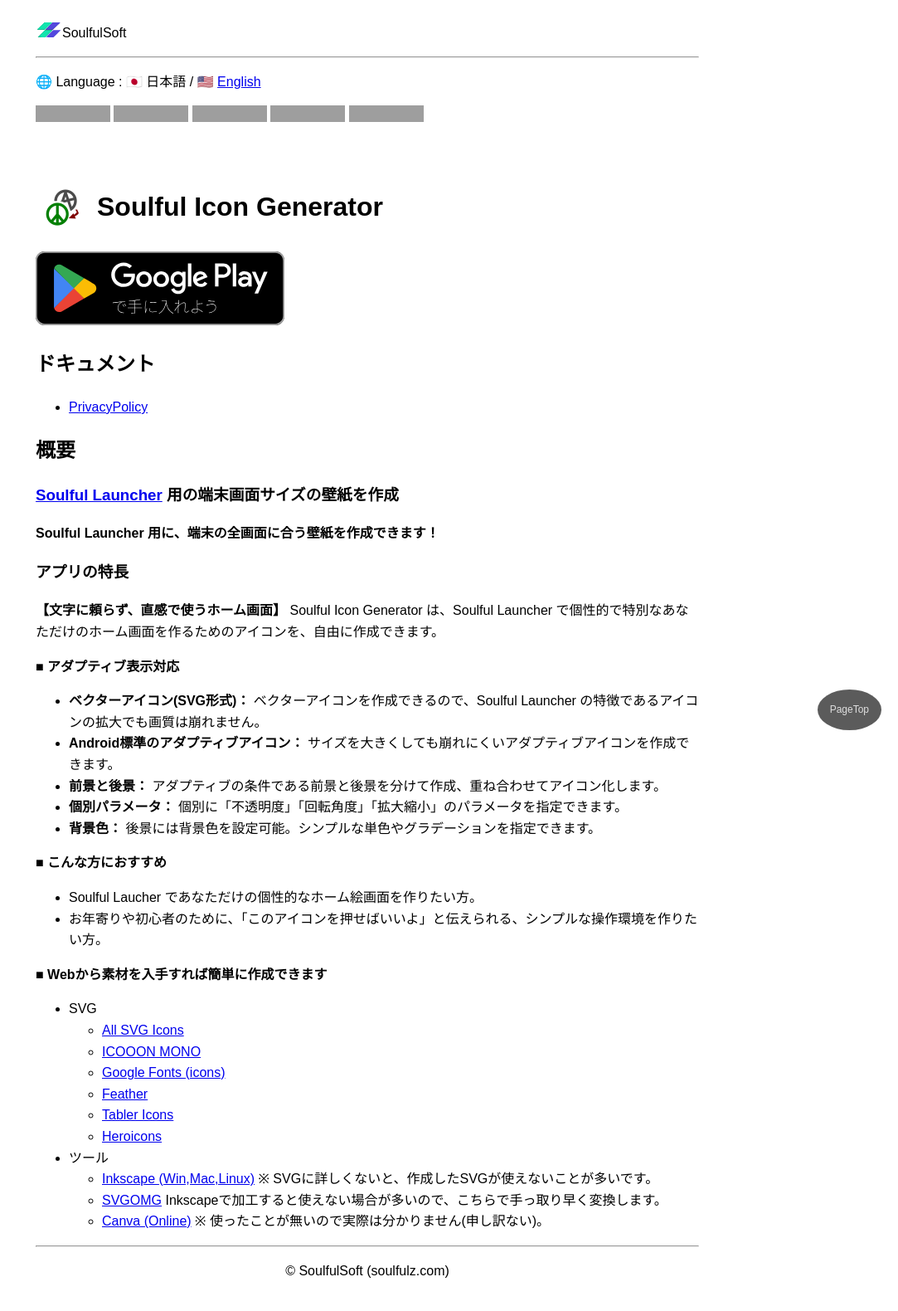
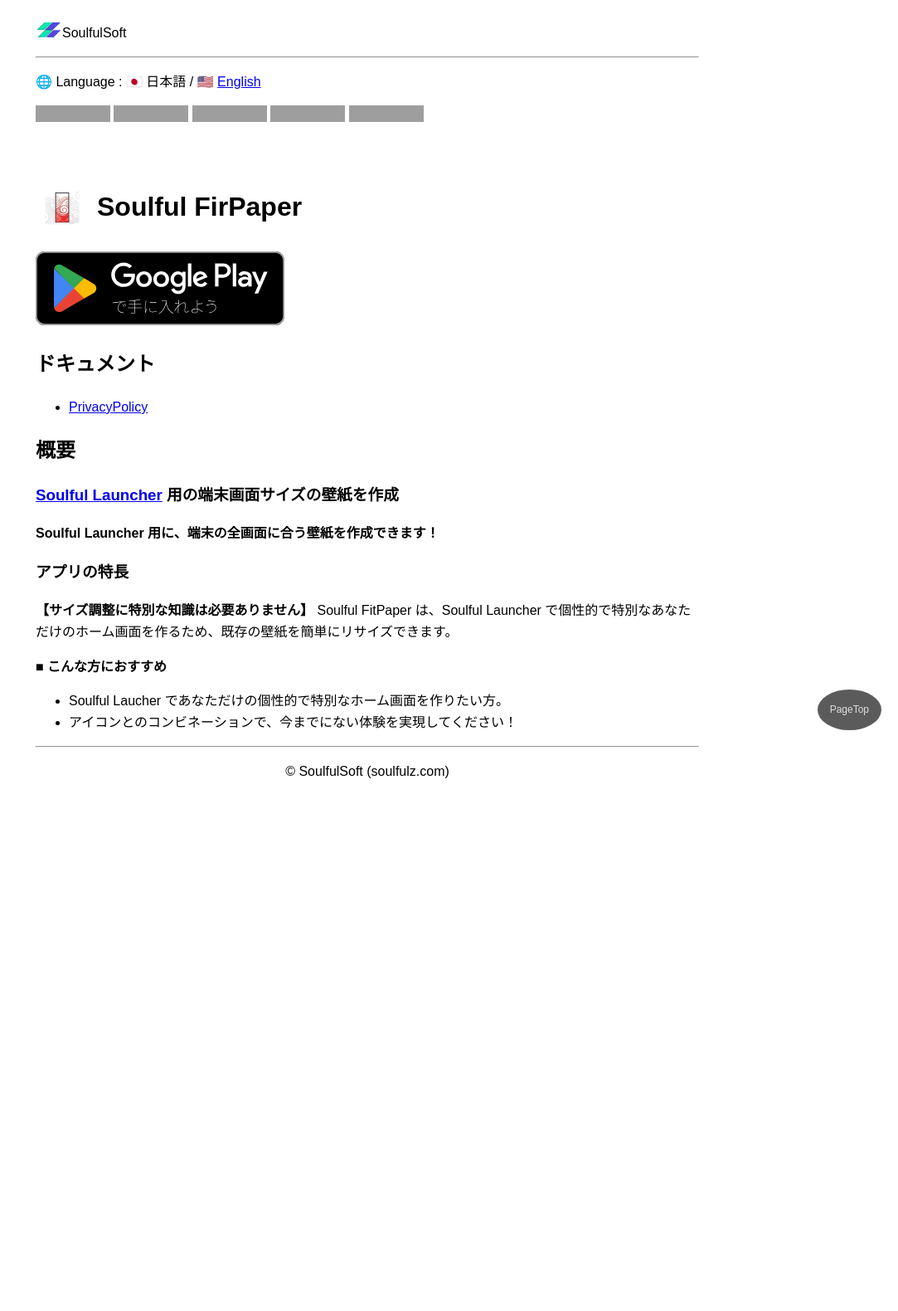
Before and after one commit to SoulfulSoft/soulfulsoft.github.io, a Jekyll site: the page built from soulful_fitpaper/index.md, in a window 1280 px wide. Shown: the whole page at 83% size, without its empty margins (197-1280 px from the left). Built offline with Jekyll 4.4.1, drawn with Linux system fonts in a browser that asks for light colours; our own code applies the rules of GitHub Pages for plain Markdown files; after the commit the page ends 979 px from its top, so only the background shows below that; grey boxes are pictures that could not be loaded.

Commit message:
Update index.md

```diff
--- a/soulful_fitpaper/index.md
+++ b/soulful_fitpaper/index.md
@@ -9,13 +9,13 @@ topa: ".."
 
 <br />
 
-# <span style=" display: flex; align-items: center; gap: 10px;"><img src="../images/soulfulicongenerator_08_i.png" width="64" alt="" /> Soulful Icon Generator</span>
+# <span style=" display: flex; align-items: center; gap: 10px;"><img src="../images/SoulfulFitPager_03_80.svg" width="64" alt="" /> Soulful FirPaper</span>
 
 <!--
 # <span style=" display: flex; align-items: center; gap: 10px;"><img src="https://play-lh.googleusercontent.com/0XRizqlMfVaaj48bfIkqFI5tRS8VsvOYYVgA7OfJ79YBJHDEd5b7QtSMB4K26LzCXlOUpqCHOQMCC1pC7Vd0dQ=w240-h480-rw" width="64" alt="" /> Soulful Icon Generator</span>
 -->
 
-<a href="https://play.google.com/store/apps/details?id=com.soulfulz.soulfulicongenerator" target="_blank"><img src="../images/GetItOnGooglePlay_Badge_Web_color_Japanese.svg" width="300"></a>
+<a href="https://play.google.com/store/apps/details?id=com.soulfulz.soulfulfitpaper" target="_blank"><img src="../images/GetItOnGooglePlay_Badge_Web_color_Japanese.svg" width="300"></a>
 
 ## ドキュメント
 
@@ -30,29 +30,9 @@ topa: ".."
 
 ### アプリの特長
 
-**【文字に頼らず、直感で使うホーム画面】**
-Soulful Icon Generator は、Soulful Launcher で個性的で特別なあなただけのホーム画面を作るためのアイコンを、自由に作成できます。
-
-**■ アダプティブ表示対応**
-* **ベクターアイコン(SVG形式)：** ベクターアイコンを作成できるので、Soulful Launcher の特徴であるアイコンの拡大でも画質は崩れません。
-* **Android標準のアダプティブアイコン：** サイズを大きくしても崩れにくいアダプティブアイコンを作成できます。
-* **前景と後景：** アダプティブの条件である前景と後景を分けて作成、重ね合わせてアイコン化します。
-* **個別パラメータ：** 個別に「不透明度」「回転角度」「拡大縮小」のパラメータを指定できます。
-* **背景色：** 後景には背景色を設定可能。シンプルな単色やグラデーションを指定できます。
+**【サイズ調整に特別な知識は必要ありません】**
+Soulful FitPaper は、Soulful Launcher で個性的で特別なあなただけのホーム画面を作るため、既存の壁紙を簡単にリサイズできます。
 
 **■ こんな方におすすめ**
-* Soulful Laucher であなただけの個性的なホーム絵画面を作りたい方。
-* お年寄りや初心者のために、「このアイコンを押せばいいよ」と伝えられる、シンプルな操作環境を作りたい方。
-
-**■ Webから素材を入手すれば簡単に作成できます**
-- SVG
-  * [All SVG Icons](https://allsvgicons.com)
-  * [ICOOON MONO](https://icooon-mono.com)
-  * [Google Fonts (icons)](https://fonts.google.com/icons)
-  * [Feather](https://feathericons.com)
-  * [Tabler Icons](https://tabler.io/icons)
-  * [Heroicons](https://heroicons.com)
-- ツール
-  * [Inkscape (Win,Mac,Linux)](https://inkscape.org) ※ SVGに詳しくないと、作成したSVGが使えないことが多いです。
-  * [SVGOMG](https://svgomg.net) Inkscapeで加工すると使えない場合が多いので、こちらで手っ取り早く変換します。
-  * [Canva (Online)](https://www.canva.com/ja_jp/features/svg-editor/) ※ 使ったことが無いので実際は分かりません(申し訳ない)。
+* Soulful Laucher であなただけの個性的で特別なホーム画面を作りたい方。
+* アイコンとのコンビネーションで、今までにない体験を実現してください！
```
